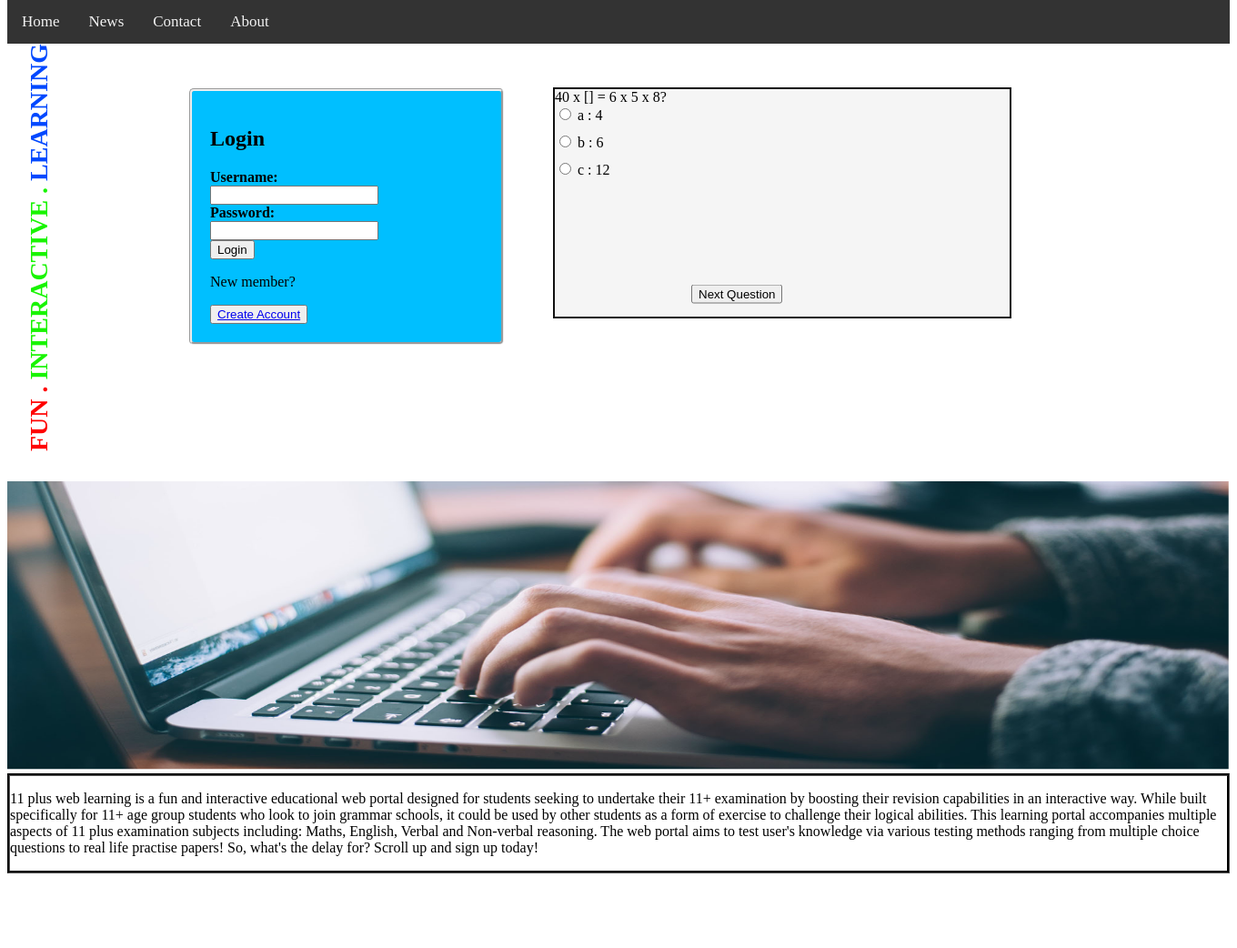
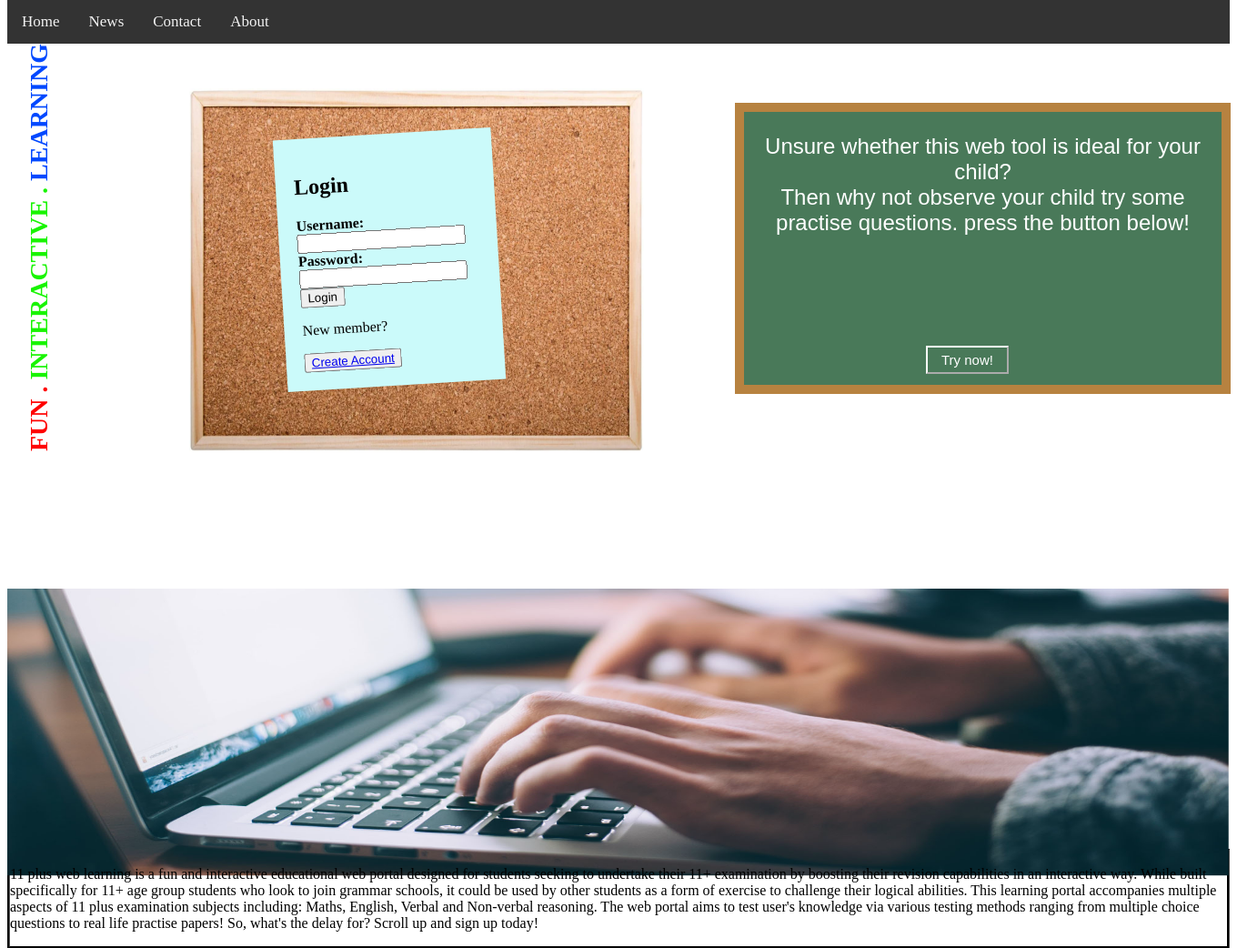
Before and after one commit to Kartik86/Website, a PHP site: page / in a window 1360 px wide. Shown: the part 99-1141 px from the top of the page at 91% size. Before the commit the page ends 1059 px from the top, so only its background shows below. Run offline with PHP 8.4, Linux system fonts and the light colour scheme.

Commit message:
Cork board design structure and completed trial q container

```diff
--- a/FYP-CSS.css
+++ b/FYP-CSS.css
@@ -11,8 +11,6 @@
   margin: 0%;
   margin-top: 0%;
 }
-
-
 .topnav {
  overflow: hidden;
  background-color: #333;
@@ -75,14 +73,55 @@
 /* border around login-form */
 .login-container {
  margin: auto;
+ margin-top: -350px;
+ margin-left: 200px;
+ width: 200px;
+ padding: 20px;
+ transform: rotate(-3.5deg);
+   -webkit-transform: rotate(-3.5deg);
+   -moz-transform: rotate(-3.5deg);
+   background-color: #CBFAFA;
+}
+
+.note {
+  width: 160px;
+  height: 160px;
+  box-shadow: 0 3px 6px rgba(0,0,0,.25);
+  -webkit-box-shadow: 0 3px 6px rgba(0,0,0,.25);
+  -moz-box-shadow: 0 3px 6px rgba(0,0,0,.25);
+  float: left;
+  margin: 8px;
+  border: 1px solid rgba(0,0,0,.25);
+}
+
+.cork-img{
+  width:500px;
+  height: 400px;
+  margin: auto;
   margin-top: -400px;
-  margin-left: 200px;
- width: 300px;
- padding: 20px;
- background-color: #00BFFF;
- border-style: groove;
- border-radius: 5px;
+  margin-left: 100px;
 }
+
+
+/*Container storing the trial questions*/
+.quiz-box{
+  position: relative;
+  height: 300px;
+  background-color: #497959;
+  margin-top: -850px;
+  margin-left: 800px;
+  width: 525px;
+  border: #B78240 solid 10px;
+}
+
+/*Initial quiz container with text to whether try questions before signing up*/
+.slide{
+  text-align: center;
+  font-size: 24px;
+  font-family: chalkduster, fantasy;
+  color: #ffffff;
+}
+
 
 /*Homepage image banner sized image*/
 .home-image{
@@ -90,6 +129,7 @@
   height: auto;
   margin-top: 150px;
 }
+
 
 /* border around signup-form */
 .signup-container {
@@ -165,27 +205,46 @@
   margin-bottom: 10px;
 }
 
-/* buttons for the trial questions*/
+
+/*Starting the quiz button*/
+.quiz_btn{
+  position: absolute;
+  top: 85%;
+  background-color: #497959;
+  border-color: #ffffff;
+  color: white;
+  padding: 5px 15px;
+  text-align: center;
+  text-decoration: none;
+  display: inline-block;
+  margin: 2px 1px;
+  cursor: pointer;
+  font-size: 15px;
+  font-family: chalkduster, fantasy;
+  color: #ffffff;
+}
+
+/*individual button properties on trial question*/
+#start{
+  margin-left:200px;
+}
+
+#previous{
+  margin-left:10px;
+}
+
 #next{
-  margin-left: 150px;
+  margin-left:220px;
+}
+
+#results{
+  margin-left:400px;
 }
 
 #submit{
-  margin-left: 150px;
+  margin-left: 220px;
 }
 
-#results{
-  margin-left: 350px;
-}
-
-/*Starting the quiz button*/
-.quiz_btn{
-  margin: 0;
-   position: absolute;
-   top: 90%;
-   -ms-transform: translateY(-50%);
-   transform: translateY(-50%);
-}
 
 .slide{
   position: absolute;
@@ -201,27 +260,6 @@
   z-index: 2;
 }
 
-/*Container storing the trial questions*/
-.quiz-container{
-  position: relative;
-  height: 250px;
-  background-color: #F5F5F5;
-  margin-top: -750px;
-  margin-left: 600px;
-  width: 500px;
-  border: 2px solid #111 ;
-}
-
-/*Initial quiz container with text to whether try questions before signing up*/
-.outer-container{
-  position: relative;
-  height: 250px;
-  margin-top: -750px;
-  margin-left: 600px;
-  width: 500px;
-  border: 2px solid #000 ;
-  border-color: #000000;
-}
 
 /*Buttons for respective chapter topics when user is signed in*/
 .english-btn{
--- a/index.php
+++ b/index.php
@@ -7,7 +7,6 @@
 <head><link rel="stylesheet" href="FYP-CSS.css"></head> <!--access to CSS style sheet-->
 <title>Home page</title>
 <body>
-
   <!--Header for the webisites landing page with title inside it-->
   <div class="header">
   <img src="logo.png" alt="11+logo" class="center">
@@ -19,13 +18,15 @@
   <a href="#contact">Contact</a>
   <a href="#about">About</a>
 </div>
-
    <h1 class="creative-text"><span id="wrd-fun">FUN .</span>
      <span  id="wrd-interactive">INTERACTIVE .</span>
       <span id="wrd-learning">LEARNING </span>
     </h1>
 
 
+
+    <div class="cork-img">
+    <img src="cork-img.jpg" class="cork-img">
 <!--Login form inside a container with it's fields and buttons -->
 <form action="index.php" method="post">
   <!--token created to send field values to validate the request for each form-->
@@ -44,6 +45,9 @@
     </button>
   </div>
 </form>
+    </div>
+
+
 
 <!-- php code to process login credentials -->
 <?php
@@ -112,70 +116,32 @@
 
 <!-- Banner image on home page-->
   <div class="home-image">
-  <img src="home-image.png" alt="11+logo" class="home-image" width="1000" height="500">
+  <img src="home-image.png" alt="11+logo" class="home-image">
+</div>
+<!-- Container for trial quiz before users sign in-->
+<div class="quiz-box">
+  <div id="quiz"></div>
+  <button class="quiz_btn" id="previous">Previous Question</button>
+  <button class="quiz_btn" id="next">Next Question</button>
+  <button class="quiz_btn" id="submit">Submit Quiz</button>
+  <input  type="button" class="quiz_btn" id="start" value="Try now!">
+  <div class="quiz_btn" id="results"></div>
 </div>
 
-
-<!-- overlay container text and button to
-<div class="outer-container">
-<button id="quiz_btn">Start</button>
-</div>
-<script type="text/javascript">
-    var button = document.getElementById('quiz_btn')
-    button.addEventListener('click',hideshow,false);
-
-    function hideshow() {
-        document.getElementById('hidden-div').style.display = 'block';
-        this.style.display = 'none'
-    }
-</script>
--->
-<!--
-<script type="text/javascript">
-    var button = document.getElementById('quiz_btn')
-    button.addEventListener('click',hideshow,false);
-
-    function hideshow() {
-        document.getElementById('hidden-div').style.display = 'block';
-        this.style.display = 'none'
-    }
-</script>
-
-<script type="text/javascript">
-  const startButton = document.getElementById('start-btn')
-  const container = document.getElementById('outer-container')
-  startButton.addEventListener('click', hide)
-  container.addEventListener('click', hide)
-
-  function hide() {
-    startButton.classList.add('hide')
-    container.classList.add('hide')
-  }
-</script>
--->
-
-<div class="quiz-container">
-  <div id="quiz"></div>
-<button class="quiz_btn" id="previous">Previous Question</button>
-<button class="quiz_btn" id="next">Next Question</button>
-<button class="quiz_btn" id="submit">Submit Quiz</button>
-<div class="quiz_btn" id="results"></div>
-</div>
+<!-- JS function to process the test, display test, process results-->
 <script>
-
 (function(){
   // Functions
   function buildQuiz(){
     // variable to store the HTML output
     const output = [];
-
+      output.push('<p class="slide">Unsure whether this web tool is ideal for your child?<br> Then why not observe your child try some practise questions. press the button below!</p>')
     // for each question...
     myQuestions.forEach(
       (currentQuestion, questionNumber) => {
 
         // variable to store the list of possible answers
         const answers = [];
-
         // and for each available answer...
         for(letter in currentQuestion.answers){
 
@@ -243,18 +209,27 @@
     slides[n].classList.add('active-slide');
     currentSlide = n;
     if(currentSlide === 0){
+      nextButton.style.display = 'none';
       previousButton.style.display = 'none';
+      submitButton.style.display = 'none';
     }
-    else{
+
+    else if (currentSlide === 1) {
+      nextButton.style.display = 'inline-block';
+      startbtn.style.display = 'none';
+      previousButton.style.display = 'none';
+      submitButton.style.display = 'none';
+    }
+    else if (currentSlide === 2) {
       previousButton.style.display = 'inline-block';
-    }
-    if(currentSlide === slides.length-1){
-      nextButton.style.display = 'none';
-      submitButton.style.display = 'inline-block';
-    }
-    else{
       nextButton.style.display = 'inline-block';
       submitButton.style.display = 'none';
+    }
+
+    else {
+      previousButton.style.display = 'inline-block';
+      submitButton.style.display = 'inline-block';
+      nextButton.style.display = 'none';
     }
   }
 
@@ -262,17 +237,21 @@
     showSlide(currentSlide + 1);
   }
 
+  function startQuiz() {
+    showSlide(currentSlide + 1);
+  }
   function showPreviousSlide() {
     showSlide(currentSlide - 1);
   }
 
   // Variables
+
   const quizContainer = document.getElementById('quiz');
   const resultsContainer = document.getElementById('results');
   const submitButton = document.getElementById('submit');
   const myQuestions = [
     {
-      question: "40 x [] = 6 x 5 x 8?",
+      question: "Q1. 40 x [] = 6 x 5 x 8?",
       answers: {
         a: "4",
         b: "6",
@@ -281,7 +260,7 @@
       correctAnswer: "b"
     },
     {
-      question: "AIRCRAFT is to TRANSPORT as NEWSPAPER is to:",
+      question: "Q2. AIRCRAFT is to TRANSPORT as NEWSPAPER is to:",
       answers: {
         a: "typing",
         b: "publishing",
@@ -291,7 +270,7 @@
       correctAnswer: "d"
     },
     {
-      question:"Which of these words is closest in meaning to the word dawdle" ,
+      question:"Q3. Which of these words is closest in meaning to the word dawdle" ,
       answers: {
         a: "push",
         b: "wake",
@@ -307,6 +286,7 @@
   // Pagination
   const previousButton = document.getElementById("previous");
   const nextButton = document.getElementById("next");
+  const startbtn = document.getElementById("start")
   const slides = document.querySelectorAll(".slide");
   let currentSlide = 0;
 
@@ -317,6 +297,7 @@
   submitButton.addEventListener('click', showResults);
   previousButton.addEventListener("click", showPreviousSlide);
   nextButton.addEventListener("click", showNextSlide);
+  startbtn.addEventListener("click", startQuiz)
 })();
 
 </script>
@@ -328,5 +309,15 @@
 So, what's the delay for?
 Scroll up and sign up today!</p>
 </div>
+
+
+
+
+
+
+
+
+
+
 </body>
 </html>
--- a/regUsers.php
+++ b/regUsers.php
@@ -10,7 +10,8 @@
 
   <!--Header for the websites landing page with title inside it-->
   <div class="header">
-    <img src="logo.png" alt="11+logo" class="left-img">
+
+    <img href="index.php" src="logo.png" alt="11+logo" class="left-img">
   </div>
 
   <!--English button linking to english page-->
```
Also changed, not shown: cork-img.jpg (added), sticky-note.png (added), 1 other file. Lines whose indentation alone changed are shown as unchanged.
